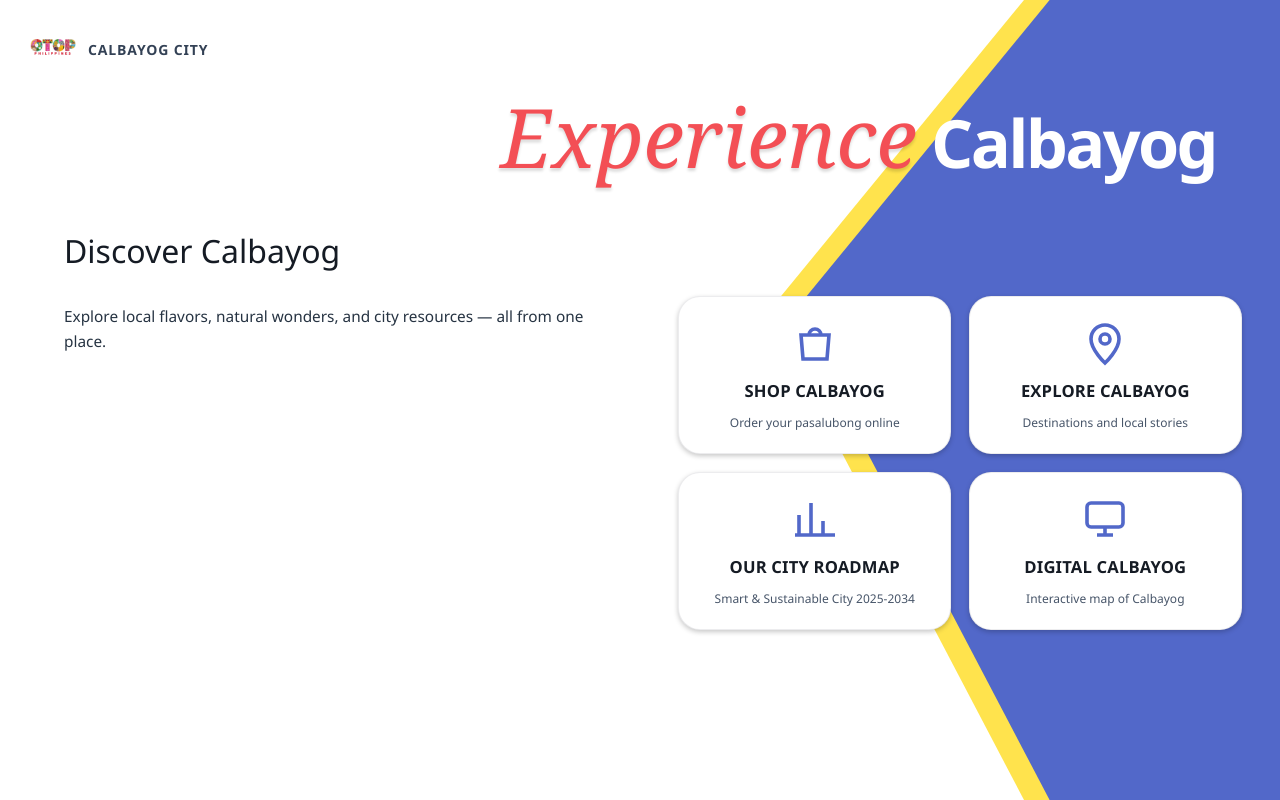
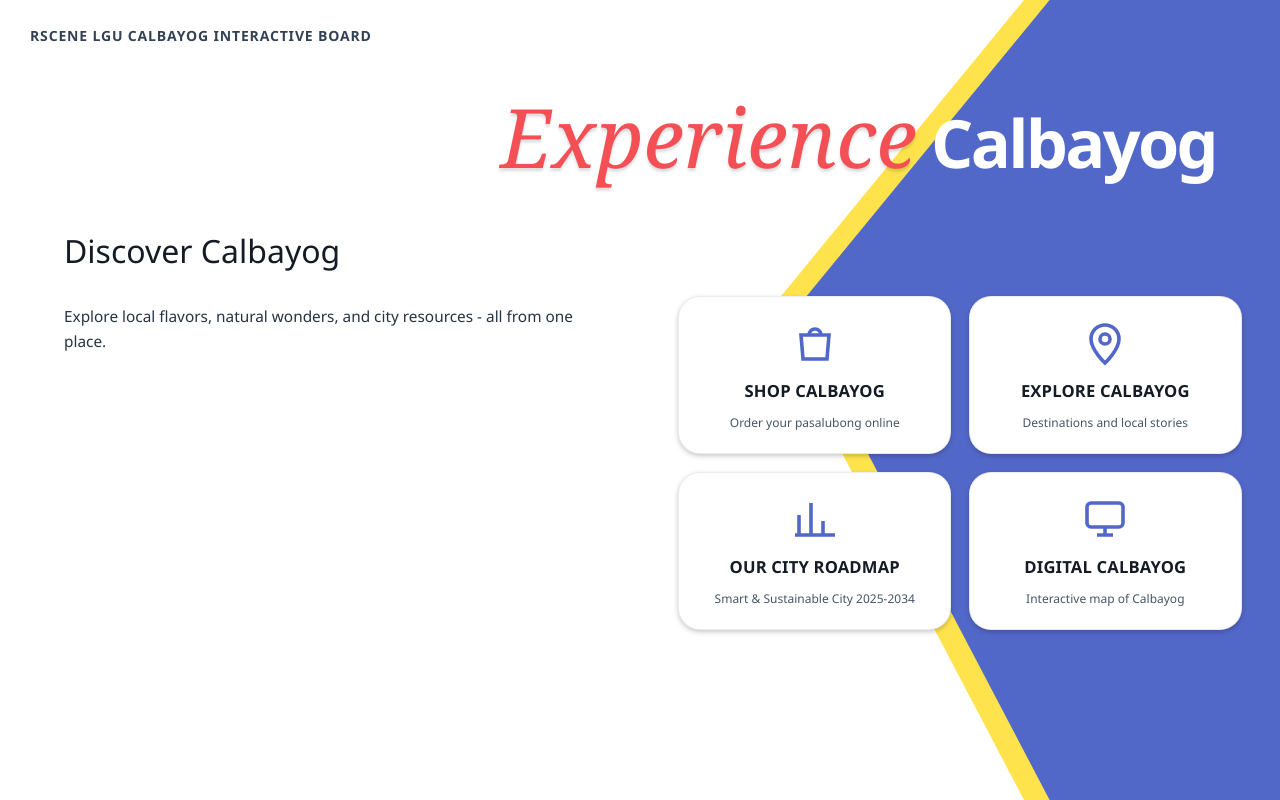
Before and after one commit to emmanuelconarco-jpg/LGU-IB, a plain HTML site: page index.html in a window 1280 px wide. Drawn offline with Linux system fonts and the light colour scheme.

Commit message:
Modify brand text and adjust hyphenation
Updated text content and corrected hyphenation in the HTML.

```diff
--- a/index.html
+++ b/index.html
@@ -380,8 +380,7 @@
   <body>
     <div class="kiosk" id="kiosk">
       <div class="brand">
-        <img src="OTOP%20PH.png" alt="" />
-        <span>CALBAYOG CITY</span>
+        <span>RSCENE LGU CALBAYOG INTERACTIVE BOARD</span>
       </div>
       <div class="hero-title">
         <span>Experience</span>
@@ -389,7 +388,7 @@
       </div>
       <div class="welcome">Discover Calbayog</div>
       <div class="sub">
-        Explore local flavors, natural wonders, and city resources — all from
+        Explore local flavors, natural wonders, and city resources - all from
         one place.
       </div>
       <div class="grid">
```
